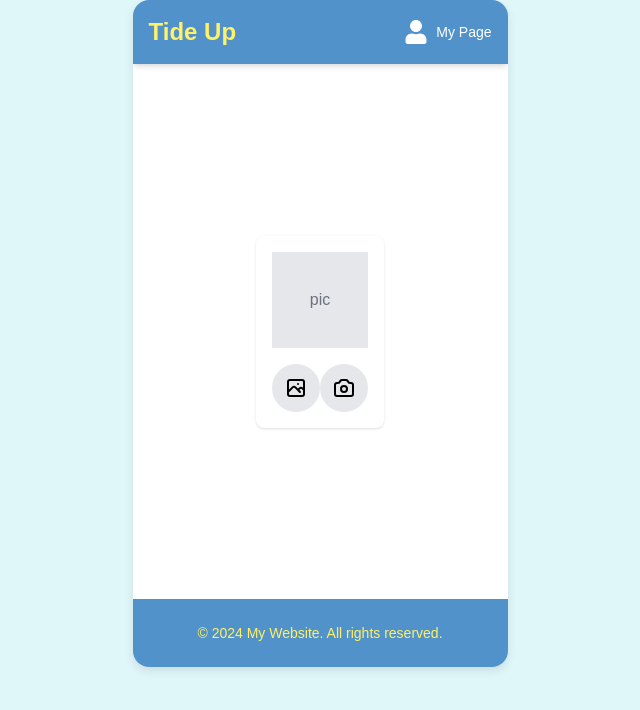
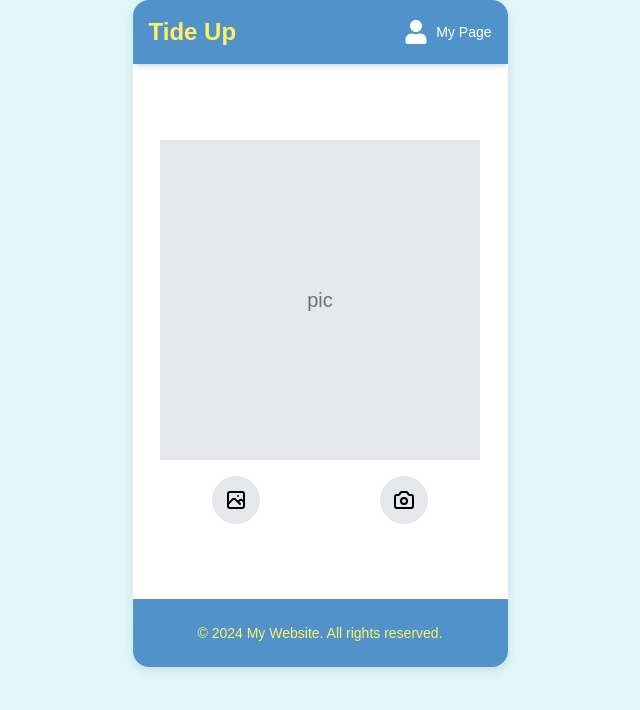
Before and after one commit to ms-engineer-bc24-07/FinalProject_teamD, a Next.js app in the folder frontend/: page /SampleRegistration in a window 1280 px wide. Shown: the top 710 px of the page, without its empty margins (320-960 px from the left). Built offline with nearby package versions, Linux system fonts and the light colour scheme.

Commit message:
fix.見本登録のUIとルーティング

```diff
--- a/frontend/src/app/SampleRegistration/page.tsx
+++ b/frontend/src/app/SampleRegistration/page.tsx
@@ -98,7 +98,7 @@ export default function PhotoRegistration() {
               className="w-full p-2 border rounded"
             />
           </div>
-          <div className="flex flex-col gap-2">
+          <div className="flex flex-col gap-2 items-center">
             <CustomButton text="保存" onClick={handleSubmit} />
           </div>
         </div>
--- a/frontend/src/app/page.tsx
+++ b/frontend/src/app/page.tsx
@@ -94,7 +94,7 @@ const Page = () => {
         <ToppageButton
           key={`no-reference-${id}`}
           icon={<FaCamera className="text-customBlue text-4xl" />}
-          onClick={() => router.push(`/register-reference/${id}`)} // 参考写真がない場合、カメラアイコンを表示
+          onClick={() => router.push(`/SampleRegistration`)} // 参考写真がない場合、カメラアイコンを表示
         />
       );
     }
--- a/frontend/src/components/CustomButton.tsx
+++ b/frontend/src/components/CustomButton.tsx
@@ -14,7 +14,7 @@ const CustomButton: React.FC<ButtonProps> = ({ text, icon, onClick, className =
       className={`flex items-center justify-center bg-customBlue rounded-xl shadow-md hover:shadow-lg transition-all duration-300 cursor-pointer ${className}`}
       style={{
         width: '20vw', // 画面幅に応じて調整
-        height: '10vw',
+        height: '8vw',
         maxWidth: '210px',
         maxHeight: '80px',
         padding: '5px',
--- a/frontend/src/components/PhotoSelector.tsx
+++ b/frontend/src/components/PhotoSelector.tsx
@@ -1,6 +1,7 @@
 "use client"
 
 import { useState } from 'react';
+import CustomButton from "../components/CustomButton";
 
 interface PhotoSelectorProps {
   onPhotoSelect: (imageData: string) => void;
@@ -61,34 +62,30 @@ export default function PhotoSelector({
           />
         </div>
         <p className="text-center mb-4">この写真を登録しますか？</p>
-        <div className="flex flex-col gap-2">
-          <button
+        <div className="flex flex-col items-center justify-center gap-4">
+          <CustomButton
+            text="登録"
             onClick={() => onPhotoSelect(selectedImage)}
-            className="w-full py-2 bg-blue-200 rounded"
-          >
-            登録
-          </button>
-          <button
+         />
+          <CustomButton
+            text="キャンセル"
             onClick={() => {
               setSelectedImage(null);
               setIsConfirming(false);
               onCancel?.();
             }}
-            className="w-full py-2 bg-gray-200 rounded"
-          >
-            キャンセル
-          </button>
+          />
         </div>
       </div>
     );
   }
 
   return (
-    <div className="bg-white p-4 rounded-lg shadow">
-      <div className="aspect-square bg-gray-200 mb-4 flex items-center justify-center">
-        <span className="text-gray-500">pic</span>
+    <div className="flex flex-col items-center justify-center w-full h-auto">
+      <div className="aspect-square w-48 h-48 sm:w-64 sm:h-64 lg:w-80 lg:h-80 bg-gray-200 mb-4 flex items-center justify-center">
+        <span className="text-gray-500 text-lg md:text-xl">pic</span>
       </div>
-      <div className="flex justify-around mt-4">
+      <div className="flex justify-around gap-4 w-full">
         <button
           onClick={() => handlePhotoSelect('folder')}
           className="p-3 rounded-full bg-gray-200 hover:bg-gray-300 transition-colors"
```
